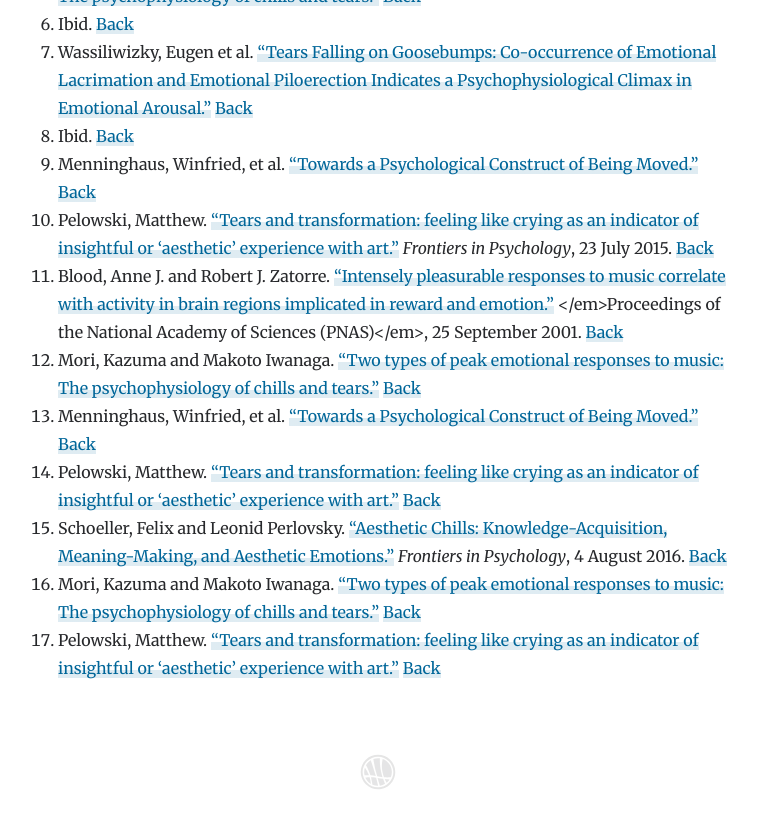
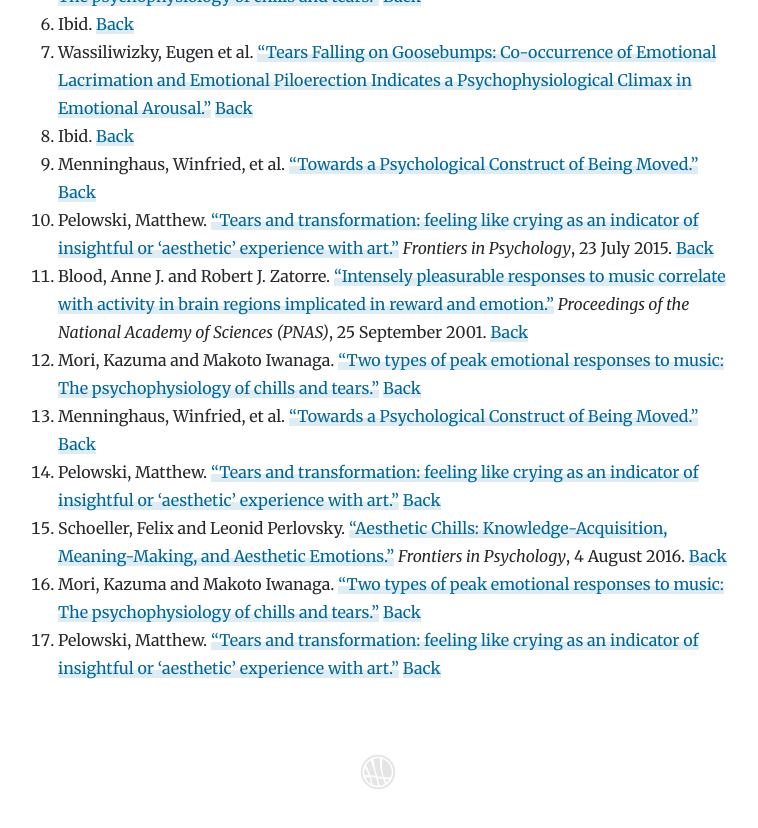
Before and after one commit to natelistrom/natelistrom.github.io, a Jekyll site: the page built from _posts/2022-03-29-pae-definitions.md, in a window 1280 px wide and 900 px high, scrolled down 3427 px. Shown: the top 828 px of the window, without its empty margins (262-1020 px from the left). Built offline with Jekyll 4.4.1, drawn with Linux system fonts in a browser that asks for light colours.

Commit message:
Fix html bug in Blood and Zatorre reference

```diff
--- a/_includes/bloodAndZatorre-intenselyPleasurableResponses.html
+++ b/_includes/bloodAndZatorre-intenselyPleasurableResponses.html
@@ -1 +1 @@
-<span class="refBody"><span class="refAuthor">Blood, Anne J. and Robert J. Zatorre.</span> <span class="refTitle"><a href="https://doi.org/10.1073/pnas.191355898">&ldquo;Intensely pleasurable responses to music correlate with activity in brain regions implicated in reward and emotion.&rdquo;</a></span> </em>Proceedings of the National Academy of Sciences (PNAS)</em>, 25 September 2001.</span>
+<span class="refBody"><span class="refAuthor">Blood, Anne J. and Robert J. Zatorre.</span> <span class="refTitle"><a href="https://doi.org/10.1073/pnas.191355898">&ldquo;Intensely pleasurable responses to music correlate with activity in brain regions implicated in reward and emotion.&rdquo;</a></span> <em>Proceedings of the National Academy of Sciences (PNAS)</em>, 25 September 2001.</span>
```
